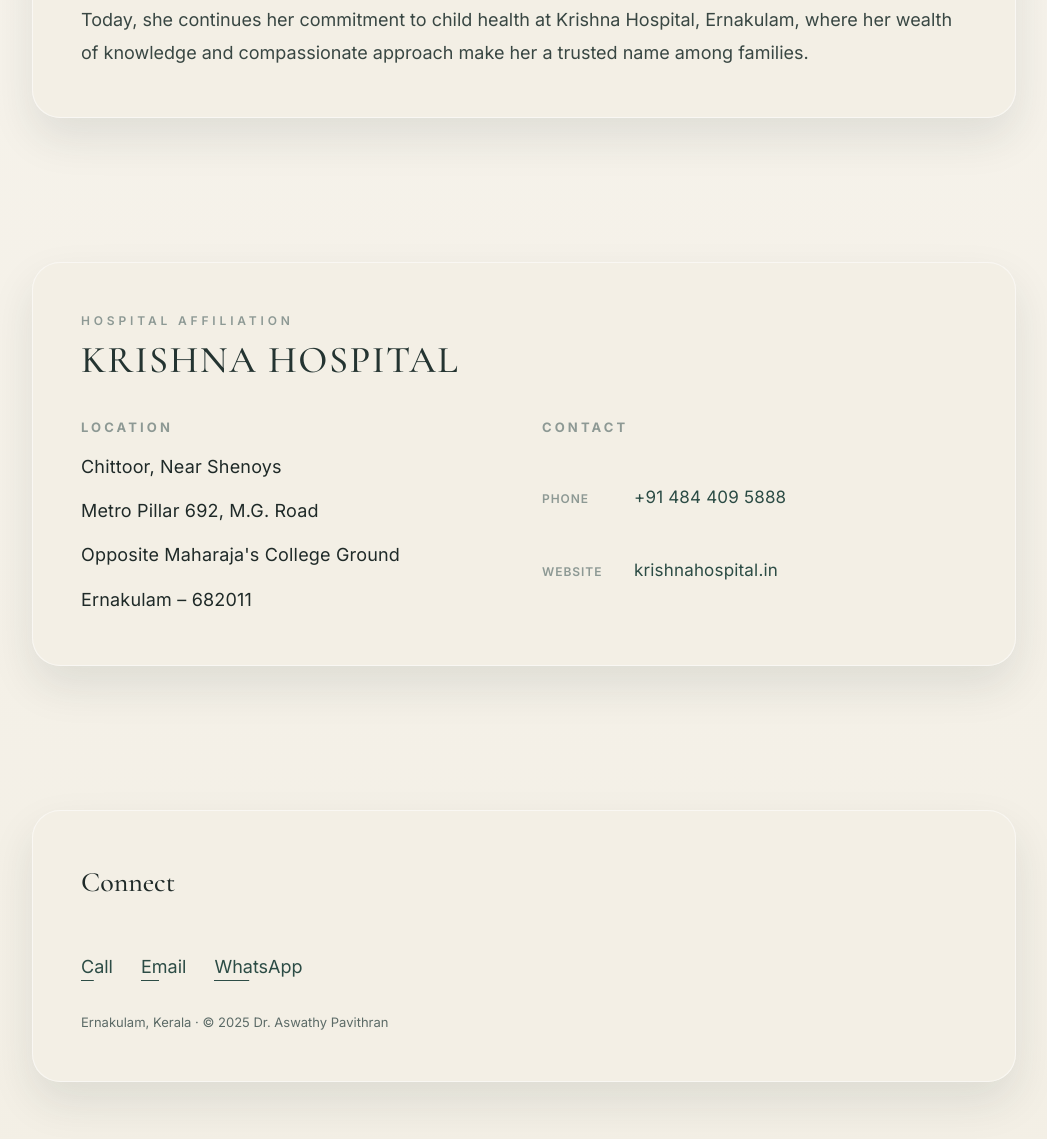
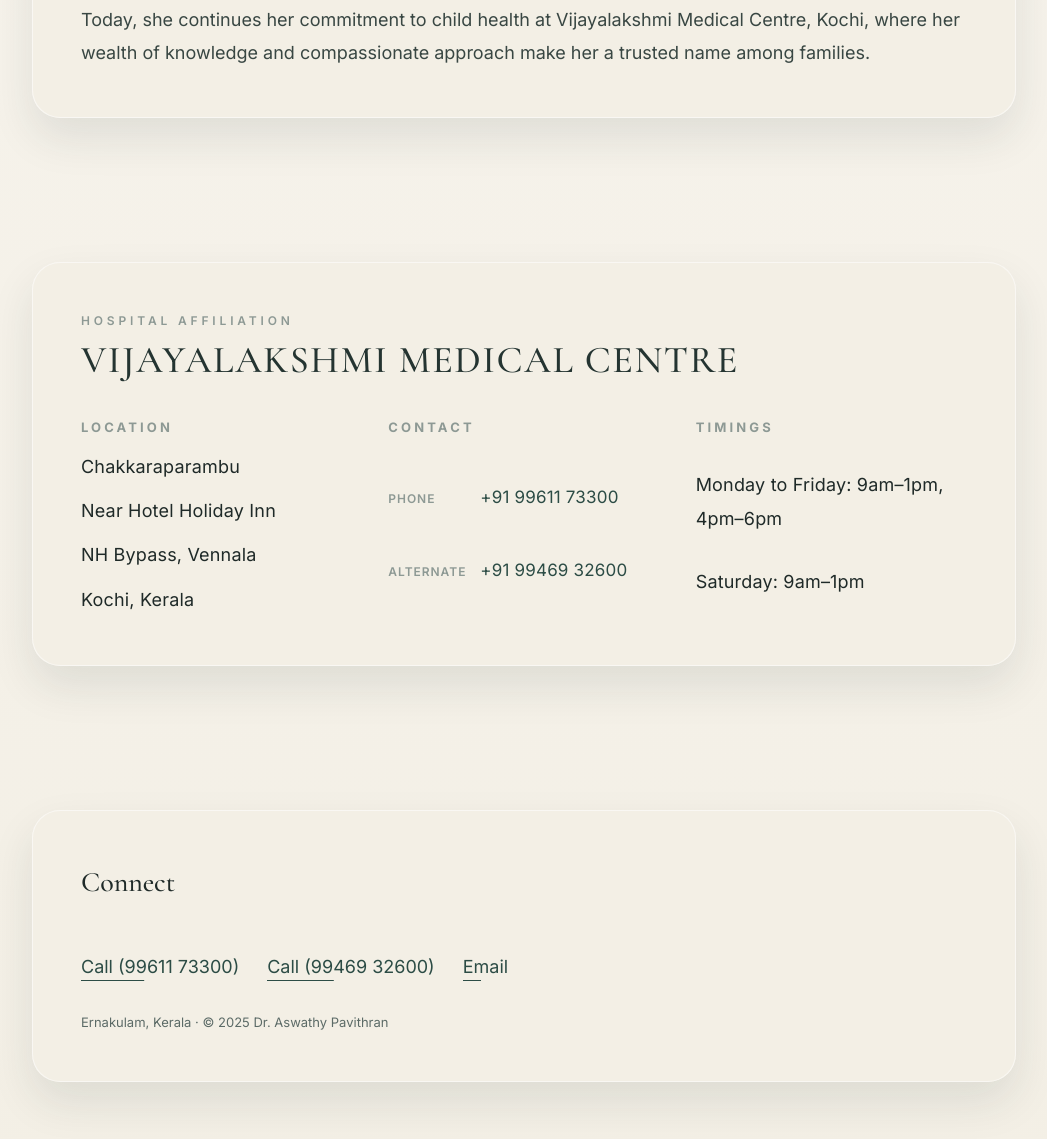
Before and after one commit to Vijay1126/draswathy-website, a plain HTML site: page index.html in a window 1280 px wide. Shown: the part 1089-2228 px from the top of the page, without its empty margins (116-1163 px from the left). Drawn offline with nearby package versions, Linux system fonts and the light colour scheme.

Commit message:
Update hospital deets + remove number

```diff
--- a/index.html
+++ b/index.html
@@ -25,11 +25,12 @@
       "@type": "Physician",
       "name": "Dr. Aswathy Pavithran",
       "medicalSpecialty": "Pediatrics",
-      "telephone": "+91 8921392442",
+      "telephone": "+91 9961173300",
       "email": "draswathy@gmail.com",
       "url": "https://draswathypavithran.com/",
       "address": {
         "@type": "PostalAddress",
+        "streetAddress": "Vijayalakshmi Medical Centre, Chakkaraparambu",
         "addressLocality": "Ernakulam",
         "addressCountry": "IN"
       }
@@ -53,11 +54,10 @@
           <div class="hero-copy">
             <h1 class="page-title">Dr. Aswathy Pavithran</h1>
             <p class="lede">MBBS, MD (Pediatrics)</p>
-            <p class="hero-note">Consultant Pediatrician at Krishna Hospital, Ernakulam</p>
+            <p class="hero-note">Consultant Pediatrician at Vijayalakshmi Medical Centre, Kochi</p>
             <div class="cta-row hero-actions">
-              <a class="btn btn-primary" href="tel:+918921392442">Call Clinic</a>
+              <a class="btn btn-primary" href="tel:+919961173300">Call Clinic</a>
               <a class="btn btn-secondary" href="mailto:draswathy@gmail.com">Email</a>
-              <a class="btn btn-secondary" href="https://wa.me/918921392442" target="_blank" rel="noopener">WhatsApp</a>
             </div>
           </div>
           <div class="hero-portrait">
@@ -80,7 +80,7 @@
             <div class="story-body">
               <p>With over 25 years of dedicated experience in pediatrics, Dr. Aswathy Pavithran has built her career on trust, care, and excellence.</p>
               <p>She began her medical journey at TD Medical College, Alappuzha, followed by a postgraduate specialization at KMC, Manipal. Over the years, she has served as a Consultant Pediatrician at some of Kerala’s leading institutions, including Dr. Nair’s Hospital, Kollam, Sankers Hospital, Kollam, and City Hospital, Ernakulam, where she consulted until 2025.</p>
-              <p>Today, she continues her commitment to child health at Krishna Hospital, Ernakulam, where her wealth of knowledge and compassionate approach make her a trusted name among families.</p>
+              <p>Today, she continues her commitment to child health at Vijayalakshmi Medical Centre, Kochi, where her wealth of knowledge and compassionate approach make her a trusted name among families.</p>
             </div>
           </div>
         </div>
@@ -91,20 +91,25 @@
           <div class="surface-card hospital-card">
             <header class="story-head">
               <p class="eyebrow">Hospital Affiliation</p>
-              <h2 class="story-title">Krishna Hospital</h2>
+              <h2 class="story-title">Vijayalakshmi Medical Centre</h2>
             </header>
             <address class="hospital-grid">
               <div class="hospital-block">
                 <h3>Location</h3>
-                <p>Chittoor, Near Shenoys</p>
-                <p>Metro Pillar 692, M.G. Road</p>
-                <p>Opposite Maharaja's College Ground</p>
-                <p>Ernakulam – 682011</p>
+                <p>Chakkaraparambu</p>
+                <p>Near Hotel Holiday Inn</p>
+                <p>NH Bypass, Vennala</p>
+                <p>Kochi, Kerala</p>
               </div>
               <div class="hospital-block hospital-contacts">
                 <h3>Contact</h3>
-                <p><span>Phone</span><a href="tel:+914844095888">+91 484 409 5888</a></p>
-                <p><span>Website</span><a href="https://krishnahospital.in/" target="_blank" rel="noopener">krishnahospital.in</a></p>
+                <p><span>Phone</span><a href="tel:+919961173300">+91 99611 73300</a></p>
+                <p><span>Alternate</span><a href="tel:+919946932600">+91 99469 32600</a></p>
+              </div>
+              <div class="hospital-block">
+                <h3>Timings</h3>
+                <p>Monday to Friday: 9am–1pm, 4pm–6pm</p>
+                <p>Saturday: 9am–1pm</p>
               </div>
             </address>
           </div>
@@ -116,9 +121,9 @@
           <div class="surface-card contact-card">
             <h2>Connect</h2>
             <ul class="contact-actions">
-              <li><a href="tel:+918921392442">Call</a></li>
+              <li><a href="tel:+919961173300">Call (99611 73300)</a></li>
+              <li><a href="tel:+919946932600">Call (99469 32600)</a></li>
               <li><a href="mailto:draswathy@gmail.com">Email</a></li>
-              <li><a href="https://wa.me/918921392442" target="_blank" rel="noopener">WhatsApp</a></li>
             </ul>
             <p class="fine dim">Ernakulam, Kerala · © <span id="year"></span> Dr. Aswathy Pavithran</p>
           </div>
```
